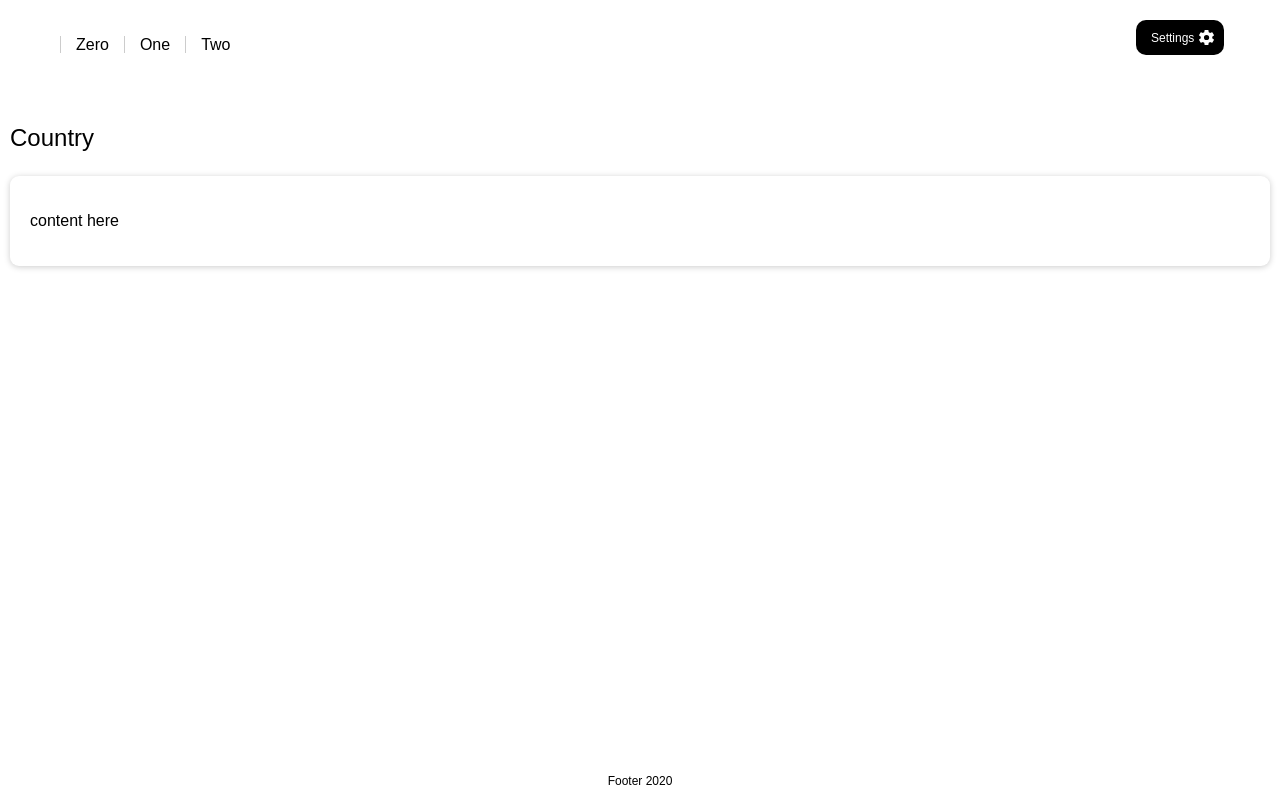
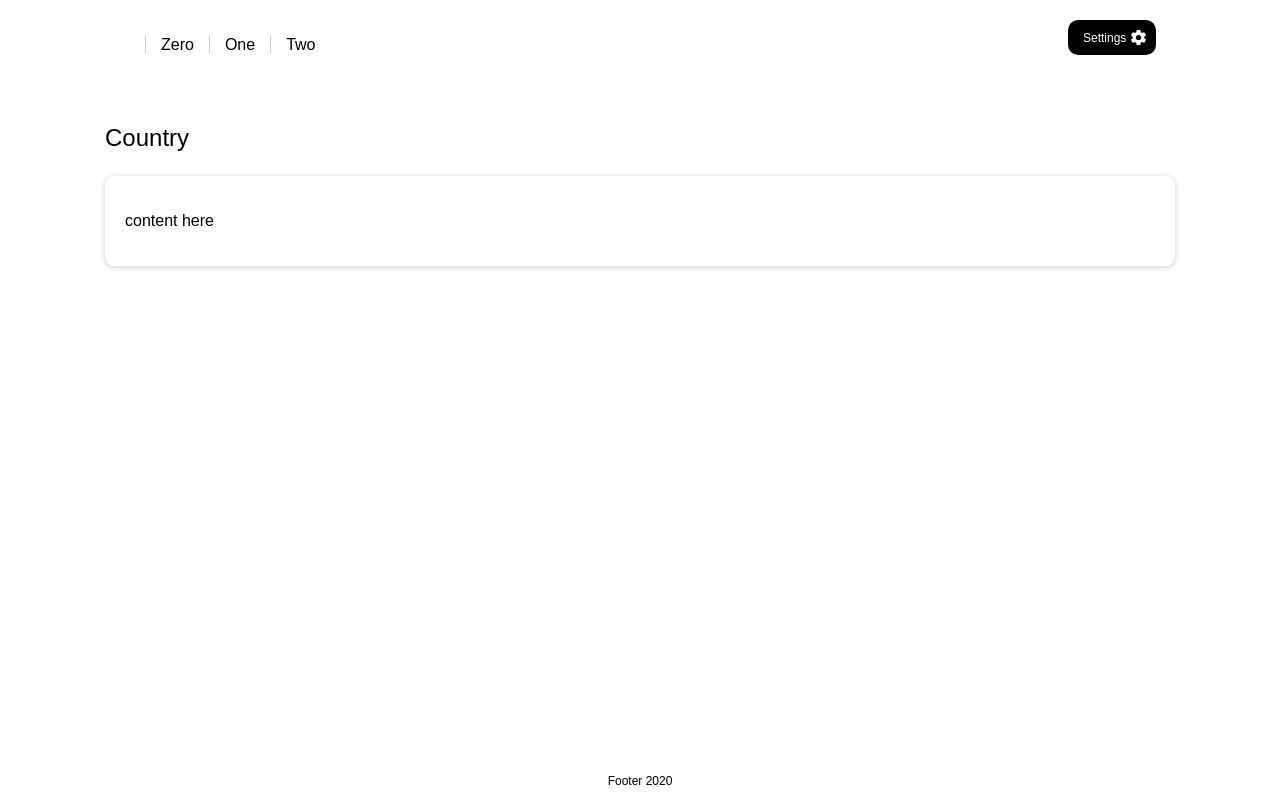
Before and after one commit to leofle/Exporter, a React app: page / in a window 1280 px wide. Built offline with nearby package versions, Linux system fonts and the light colour scheme.

Commit message:
adding limit on media queries

```diff
--- a/src/App.js
+++ b/src/App.js
@@ -1,25 +1,12 @@
 import React, { Component } from "react";
 import ReactDOM from "react-dom";
-import { AppWrapper } from './style';
+import { GlobalStyle, AppWrapper } from './style';
 import { Header } from './Components/Header';
 import { Home } from './Components/Home';
 import { Settings } from './Components/Settings';
 import { Footer } from './Components/Footer';
-import { createGlobalStyle } from 'styled-components'
 import Store from "./store";
 
-const GlobalStyle = createGlobalStyle`
-  html,body { height:100%; }
-  body {
-    margin:0;
-    min-height: 100%;
-    font-family: sans-serif, Tahoma, Helvetica;
-  }
-  #app {
-    min-height: 100%;
-    height: 100%;
-  }
-`
 import {
   BrowserRouter as Router,
   Switch,
--- a/src/Components/Header.js
+++ b/src/Components/Header.js
@@ -1,6 +1,6 @@
 import React, { useContext } from "react";
 import { Context } from '../store'
-import {HeaderWrapper, Button, Container, SmallTextTitle} from '../style'
+import {HeaderWrapper, Button, Container, SmallTextTitle, ContainerFlex} from '../style'
 import {
   Link
 } from "react-router-dom";
@@ -15,6 +15,7 @@ export const Header = () => {
 
     return (
         <HeaderWrapper dark={darktheme}>
+            <ContainerFlex>
             <Container
                 display={'flex'}
                 flex={9}
@@ -46,6 +47,7 @@ export const Header = () => {
                     </svg>
                 </Button>
             </Container>
+            </ContainerFlex>
         </HeaderWrapper>
     )
 }
--- a/src/Components/Home.js
+++ b/src/Components/Home.js
@@ -1,15 +1,20 @@
 import React, { useContext } from 'react'
 import { Context } from '../store'
 import { Card } from './Card'
-import { HomeWrapper, BigTextTitle } from '../style'
+import { HomeWrapper, BigTextTitle, ContainerFlex } from '../style'
 
 export const Home = () => {
     const [state, dispatch] = useContext(Context);
     const { darktheme } = state;
     return (
         <HomeWrapper dark={darktheme}>
-            <BigTextTitle>{ state.value }</BigTextTitle>
-            <Card dark={darktheme}/>
+            <ContainerFlex
+                direction={'column'}
+                margin={'0 auto'}
+            >
+                <BigTextTitle>{ state.value }</BigTextTitle>
+                <Card dark={darktheme}/>
+            </ContainerFlex>
         </HomeWrapper>
     )
 }
--- a/src/style.js
+++ b/src/style.js
@@ -1,4 +1,20 @@
-import styled from "styled-components";
+import styled, { createGlobalStyle } from "styled-components";
+
+const GlobalStyle = createGlobalStyle`
+  html,body { height:100%; }
+  body {
+    margin:0;
+    min-height: 100%;
+    font-family: sans-serif, Tahoma, Helvetica;
+  }
+  #app {
+    min-height: 100%;
+    height: 100%;
+    display: flex;
+    flex-direction: column;
+    align-items: center;
+  }
+`;
 
 const AppWrapper = styled.div`
     width: 100%;
@@ -29,6 +45,23 @@ const Wrapper = styled.div`
   background-color: ${props=> props.dark? '#000':'#fff'};
   p,a {
     color: ${props=> props.dark? '#fff':'#000'};
+  }
+`;
+
+const ContainerFlex = styled.div`
+  display: flex;
+  flex-direction: ${props=> props.direction};
+  justify-content: space-between;
+  margin:${props=>props.margin};
+  width: 100%;
+  @media (min-width: 868px){
+    width: 850px;
+  }
+  @media (min-width: 1092px){
+    width: 1070px;
+  }
+  @media (min-width: 1300px){
+    width: 1200px;
   }
 `;
 
@@ -181,8 +214,10 @@ const Button = styled.button`
 `;
 
 export {
+  GlobalStyle,
   AppWrapper,
   Container,
+  ContainerFlex,
   HeaderWrapper,
   ToggleWrapper,
   CardWrapper,
```
Also changed, not shown: 1 other file (tests, documents, lock files or other folders).
